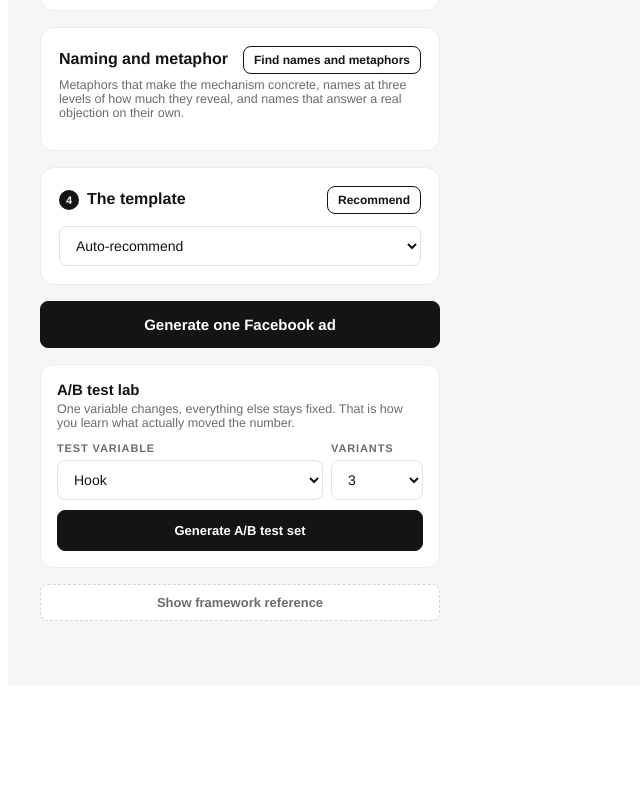
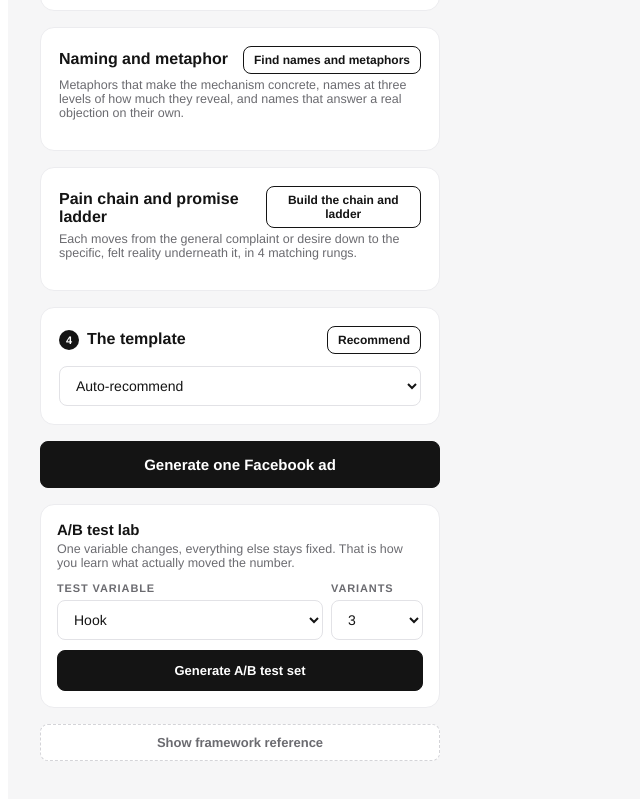
Before and after one commit to mariam741/anvil, a React (Vite) app: page / in a window 1280 px wide. Shown: the part 3046-3845 px from the top of the page, without its empty margins (0-640 px from the left). Before the commit the page ends 3739 px from the top, so only its background shows below. Built offline with nearby package versions, Linux system fonts and the light colour scheme.

Commit message:
Add Pain Chain and Promise Ladder as real 4-rung builders

```diff
--- a/src/App.jsx
+++ b/src/App.jsx
@@ -99,6 +99,15 @@ const CURIOSITY_QUADRANTS = [
   { id: "market_solution", label: "What people already believe, about the solution" },
   { id: "your_problem", label: "What you see differently, about the problem" },
   { id: "your_solution", label: "What you see differently, about the solution" },
+];
+// Pain Chain and Promise Ladder share the same 4-rung shape: general, specific,
+// how it shows up in life, and the deep emotion underneath. Pain and Promise are
+// meant to mirror each other rung for rung.
+const LADDER_RUNGS = [
+  { id: "general", label: "How people describe it in general" },
+  { id: "specific", label: "The specific way it actually shows up" },
+  { id: "life", label: "How it plays out in day-to-day life" },
+  { id: "emotion", label: "The deep emotion underneath it" },
 ];
 const CORPUS_CAP = 6000;
 const HL_MAX = 30, DESC_MAX = 90, PATH_MAX = 15;
@@ -298,6 +307,8 @@ export default function App() {
   const [intuitionPumps, setIntuitionPumps] = useState([]);
   const [evocativeNames, setEvocativeNames] = useState([]);
   const [antiConstraintNames, setAntiConstraintNames] = useState([]);
+  const [painChain, setPainChain] = useState([]);
+  const [promiseLadder, setPromiseLadder] = useState([]);
   const [templateId, setTemplateId] = useState("auto");
   const [recommended, setRecommended] = useState(null);
   const [testAxis, setTestAxis] = useState("Hook");
@@ -600,6 +611,41 @@ Return ONLY valid JSON, no fences: escape any quote marks inside a string as \",
       setAntiConstraintNames(Array.isArray(j.antiConstraintNames) ? j.antiConstraintNames.slice(0, 2) : []);
       markDone("naming");
     } catch (e) { setError("Could not build naming and metaphor. " + ((e && e.message) || "Unknown error") + ". Try again, or name it by hand."); }
+    finally { setBusy(""); }
+  }
+
+  async function buildPainPromiseLadder() {
+    setError("");
+    const pains = avatar && Array.isArray(avatar.pains) ? avatar.pains : [];
+    const dreamOutcomes = avatar && Array.isArray(avatar.dreamOutcomes) ? avatar.dreamOutcomes : [];
+    const hasMaterial = pains.length > 0 || dreamOutcomes.length > 0 || blocks.Pain.trim() || blocks.Promise.trim() || intake.struggle.trim() || intake.dream.trim();
+    if (!hasMaterial) { setError("Fill in Pain or Promise, or the struggle and dream fields, or build the avatar first. The ladders need a real pain and desire to build from."); return; }
+    setBusy("ladder");
+    try {
+      const material = `PAIN(S): ${JSON.stringify(pains.length > 0 ? pains : [blocks.Pain || intake.struggle || "(infer)"])}
+DREAM OUTCOME(S): ${JSON.stringify(dreamOutcomes.length > 0 ? dreamOutcomes : [blocks.Promise || intake.dream || "(infer)"])}`;
+      const rungList = LADDER_RUNGS.map((r) => `${r.id}: ${r.label}`).join("\n");
+      const prompt =
+`You are a direct-response strategist building a layered Pain Chain and a parallel Promise Ladder, in the Anvil framework.
+OFFER: ${intake.offer}
+${material}
+${voiceLine()}${complianceLine()}
+
+Build a Pain Chain: exactly 4 rungs, one for each of these fixed rungs, using the id exactly as written, each rung exactly once, no repeats and none skipped, moving from the broad and general down to the specific, felt reality:
+${rungList}
+
+Each rung should get sharper and more specific than the one before it, ending on the real emotional weight underneath the pain, not just a restatement of the general complaint in different words.
+
+Then build a Promise Ladder with the same 4 rungs, mirroring the Pain Chain rung for rung, but for the dream outcome instead of the pain: what people say they want in general, the specific way that shows up, how it plays out in daily life once solved, and the deep emotional relief or pride underneath it.
+
+Return ONLY valid JSON, no fences: escape any quote marks inside a string as \", and never put a literal line break inside a string value.
+{"painChain":[{"rung":"one of the 4 ids above","text":"one to two sentences"}],"promiseLadder":[{"rung":"one of the 4 ids above","text":"one to two sentences"}]}`;
+      const out = await callClaude(prompt, 1800);
+      const j = parseJSON(out);
+      setPainChain(Array.isArray(j.painChain) ? j.painChain.slice(0, 4) : []);
+      setPromiseLadder(Array.isArray(j.promiseLadder) ? j.promiseLadder.slice(0, 4) : []);
+      markDone("ladder");
+    } catch (e) { setError("Could not build the pain chain and promise ladder. " + ((e && e.message) || "Unknown error") + ". Try again, or fill Pain and Promise by hand."); }
     finally { setBusy(""); }
   }
 
@@ -1209,6 +1255,44 @@ Return ONLY JSON, no fences:
             </section>
 
             <section style={card}>
+              <div style={{ display: "flex", justifyContent: "space-between", alignItems: "baseline", marginBottom: 4 }}>
+                <h2 style={{ margin: 0, fontSize: 16, fontWeight: 800 }}>Pain chain and promise ladder</h2>
+                <button style={btnState("ladder", { ...btnGhost, padding: "6px 10px", fontSize: 12 })} onClick={buildPainPromiseLadder} disabled={busy === "ladder"}>{busy === "ladder" ? <><Spinner /> Building</> : "Build the chain and ladder"}</button>
+              </div>
+              <p style={{ margin: "0 0 12px", fontSize: 12.5, color: "#6b6b70" }}>Each moves from the general complaint or desire down to the specific, felt reality underneath it, in 4 matching rungs.</p>
+              {painChain.length > 0 && (
+                <div style={{ marginBottom: 14 }}>
+                  <div style={{ fontSize: 12.5, fontWeight: 700, color: BLOCKS.Pain.ink, marginBottom: 6 }}>Pain chain</div>
+                  {painChain.map((p, i) => {
+                    const rung = LADDER_RUNGS.find((r) => r.id === p.rung);
+                    return (
+                      <div key={i} style={{ marginBottom: 6 }}>
+                        <Chip text={rung ? rung.label : p.rung} color={BLOCKS.Pain.color} />
+                        <div style={{ fontSize: 13, color: "#1f1f22", marginTop: 3 }}>{p.text}</div>
+                      </div>
+                    );
+                  })}
+                  <button style={{ ...btnGhost, padding: "5px 10px", fontSize: 12, marginTop: 4 }} onClick={() => setBlock("Pain", painChain.map((p) => p.text).join(" "))}>Use full chain in Pain block</button>
+                </div>
+              )}
+              {promiseLadder.length > 0 && (
+                <div style={{ borderTop: "1px solid #f0f0f2", paddingTop: 12 }}>
+                  <div style={{ fontSize: 12.5, fontWeight: 700, color: BLOCKS.Promise.ink, marginBottom: 6 }}>Promise ladder</div>
+                  {promiseLadder.map((p, i) => {
+                    const rung = LADDER_RUNGS.find((r) => r.id === p.rung);
+                    return (
+                      <div key={i} style={{ marginBottom: 6 }}>
+                        <Chip text={rung ? rung.label : p.rung} color={BLOCKS.Promise.color} />
+                        <div style={{ fontSize: 13, color: "#1f1f22", marginTop: 3 }}>{p.text}</div>
+                      </div>
+                    );
+                  })}
+                  <button style={{ ...btnGhost, padding: "5px 10px", fontSize: 12, marginTop: 4 }} onClick={() => setBlock("Promise", promiseLadder.map((p) => p.text).join(" "))}>Use full ladder in Promise block</button>
+                </div>
+              )}
+            </section>
+
+            <section style={card}>
               <div style={{ display: "flex", justifyContent: "space-between", alignItems: "baseline", marginBottom: 12 }}>
                 <h2 style={{ margin: 0, fontSize: 16, fontWeight: 800 }}>{step(4)}The template</h2>
                 <button style={btnState("recommend", { ...btnGhost, padding: "6px 10px", fontSize: 12 })} onClick={recommendTemplate} disabled={busy === "recommend"}>{busy === "recommend" ? <><Spinner /> Matching</> : "Recommend"}</button>
```
